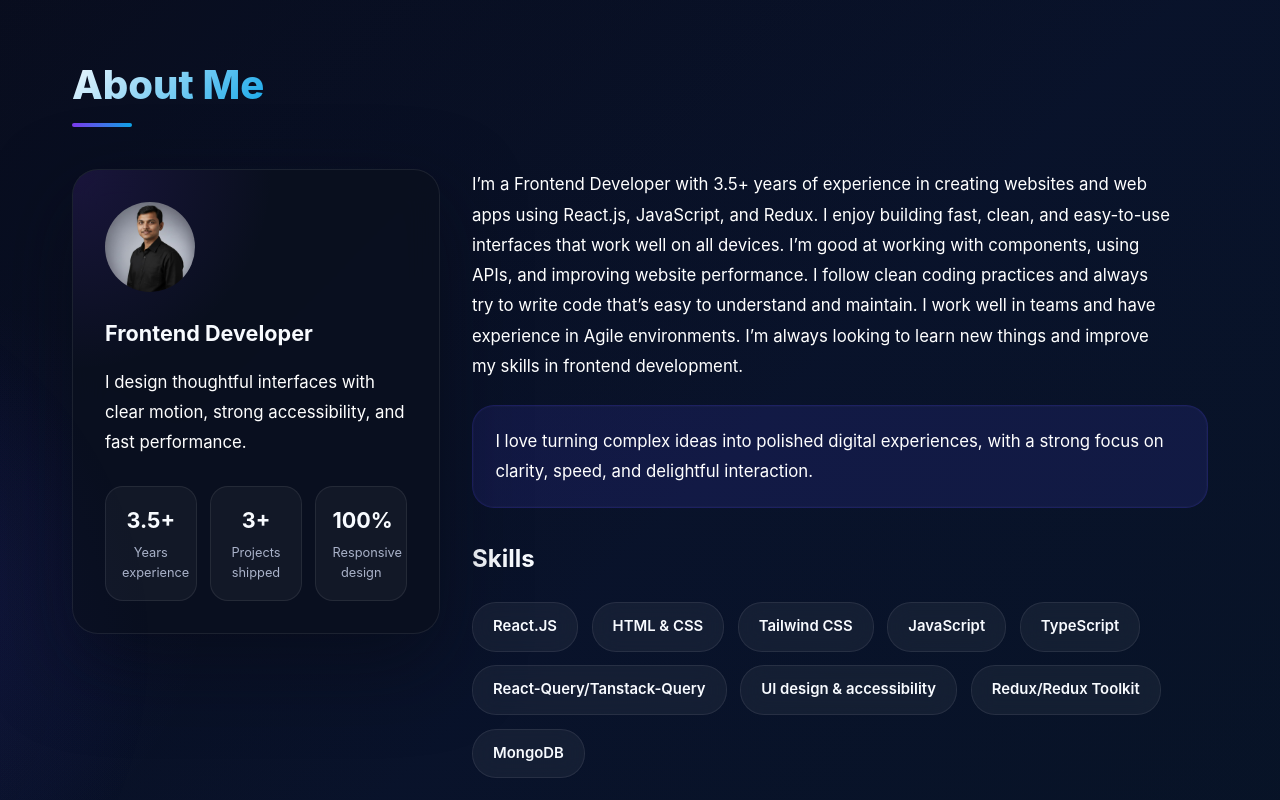
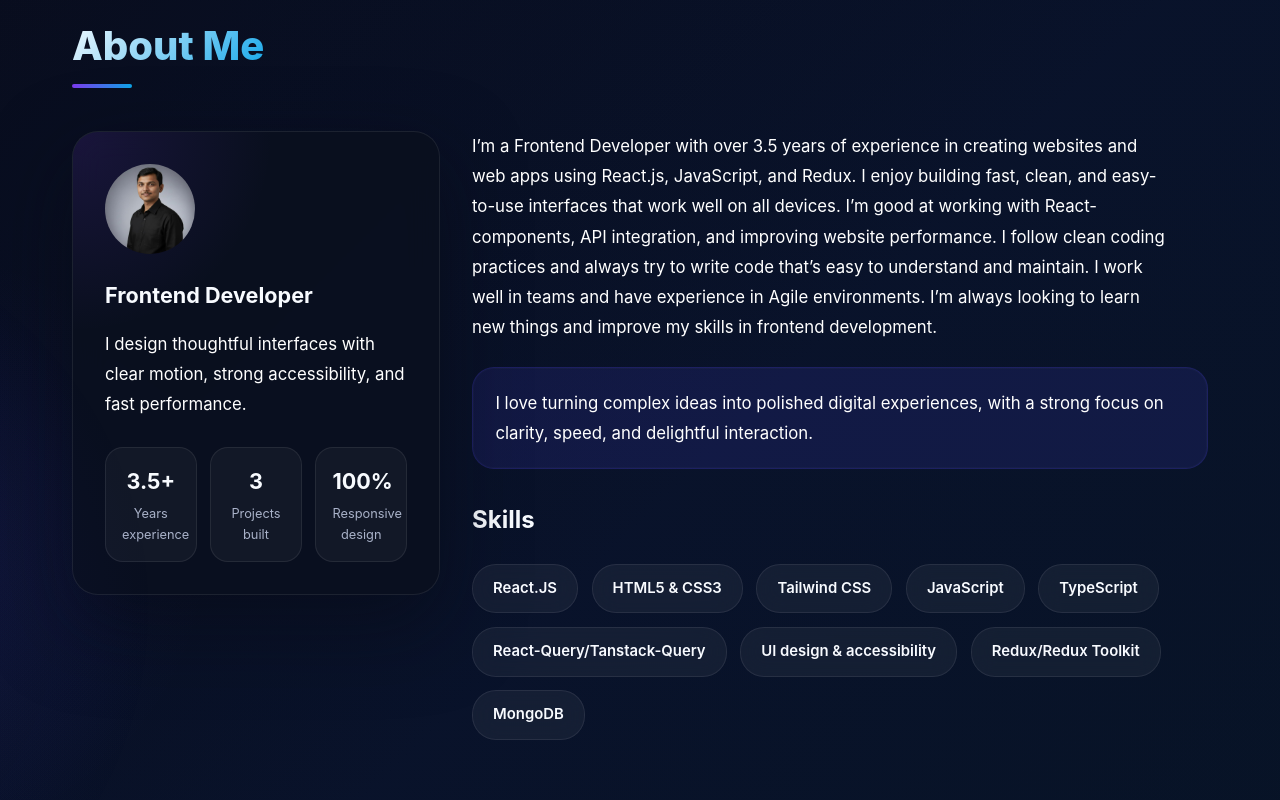
Before and after one commit to Ankush115/my-portfolio, a React (Vite) app in the folder my-portfolio/: page / in a window 1280 px wide. Shown: the part 740-1540 px from the top of the page. Built offline with nearby package versions, Linux system fonts and the light colour scheme.

Commit message:
project and about details updated

```diff
--- a/my-portfolio/src/components/About.jsx
+++ b/my-portfolio/src/components/About.jsx
@@ -9,7 +9,16 @@ export default function About() {
           <div className="about-card">
             <div className="about-card-inner">
               <div className="about-avatar">
-                  <img src="./images/profile.jpg" alt="Avatar" style={{ width: "100%", height: "100%", objectFit: "cover", borderRadius: "50%"  }} />
+                <img
+                  src="./images/profile.jpg"
+                  alt="Avatar"
+                  style={{
+                    width: "100%",
+                    height: "100%",
+                    objectFit: "cover",
+                    borderRadius: "50%",
+                  }}
+                />
               </div>
               <h3>Frontend Developer</h3>
               <p className="about-tagline">
@@ -22,8 +31,8 @@ export default function About() {
                   <small>Years experience</small>
                 </div>
                 <div className="about-stat">
-                  <span>3+</span>
-                  <small>Projects shipped</small>
+                  <span>3</span>
+                  <small>Projects built</small>
                 </div>
                 <div className="about-stat">
                   <span>100%</span>
@@ -35,15 +44,16 @@ export default function About() {
 
           <div>
             <p className="about-text">
-              I’m a Frontend Developer with 3.5+ years of experience in creating
-              websites and web apps using React.js, JavaScript, and Redux. I
-              enjoy building fast, clean, and easy-to-use interfaces that work
-              well on all devices. I’m good at working with components, using
-              APIs, and improving website performance. I follow clean coding
-              practices and always try to write code that’s easy to understand
-              and maintain. I work well in teams and have experience in Agile
-              environments. I’m always looking to learn new things and improve
-              my skills in frontend development.
+              I’m a Frontend Developer with over 3.5 years of experience in
+              creating websites and web apps using React.js, JavaScript, and
+              Redux. I enjoy building fast, clean, and easy-to-use interfaces
+              that work well on all devices. I’m good at working with
+              React-components, API integration, and improving website
+              performance. I follow clean coding practices and always try to
+              write code that’s easy to understand and maintain. I work well in
+              teams and have experience in Agile environments. I’m always
+              looking to learn new things and improve my skills in frontend
+              development.
             </p>
 
             <div className="about-highlight">
@@ -57,7 +67,7 @@ export default function About() {
             <h3>Skills</h3>
             <ul className="skills">
               <li>React.JS</li>
-              <li>HTML &amp; CSS</li>
+              <li>HTML5 &amp; CSS3</li>
               <li>Tailwind CSS</li>
               <li>JavaScript</li>
               <li>TypeScript</li>
--- a/my-portfolio/src/components/Hero.jsx
+++ b/my-portfolio/src/components/Hero.jsx
@@ -14,7 +14,7 @@ export default function Hero() {
           <div className="hero-text">
             <h1>Ankush Wagh</h1>
             <p className="title">
-              Frontend Developer (3.5+ years of experience)
+              Frontend Developer (3.5 years of experience)
             </p>
             <p className="subtitle">
               Building beautiful, responsive web experiences with React.js, Vite
```
